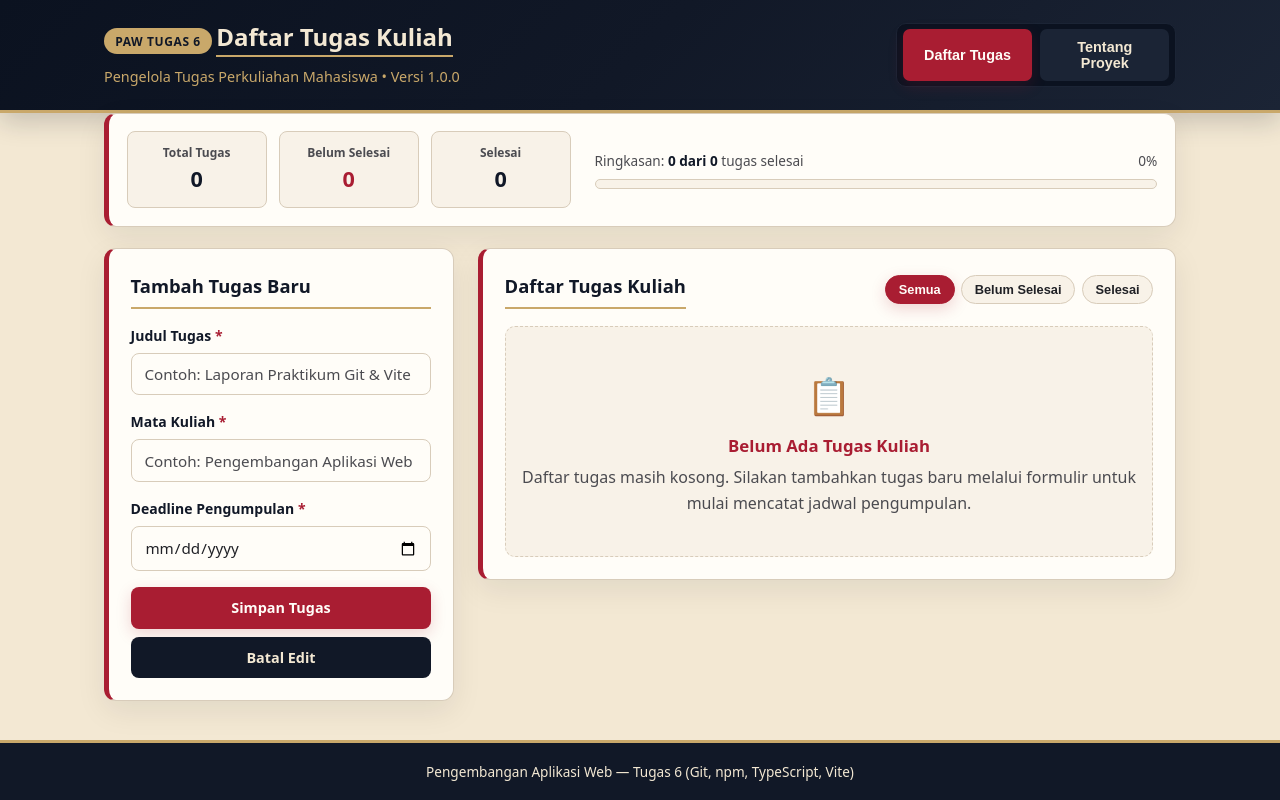
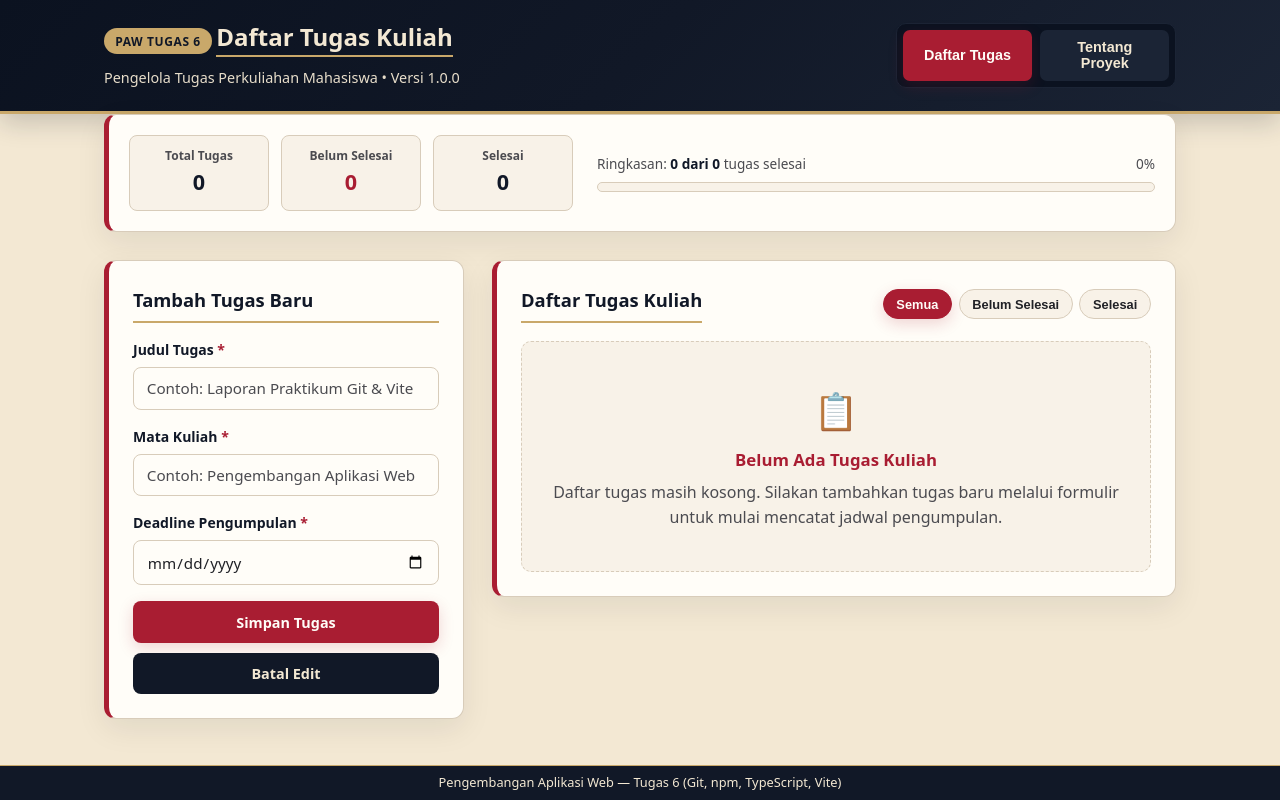
Before and after one commit to sausansyakiraa/daftar-tugas-kuliah, a website built with Vite: page index.html in a window 1280 px wide. Built offline with nearby package versions, Linux system fonts and the light colour scheme.

Commit message:
style: beri jarak atas bawah, ubah warna subjudul ke cream, dan buat footer lebih tipis

```diff
--- a/src/style.css
+++ b/src/style.css
@@ -114,9 +114,10 @@ a:hover {
 
 .subtitle {
   font-size: 0.9rem;
-  color: var(--gold);
-  margin-top: 0.3rem;
+  color: var(--cream);
+  margin-top: 0.35rem;
   font-weight: 500;
+  opacity: 0.95;
 }
 
 /* Navigasi Tab di Header */
@@ -157,8 +158,8 @@ a:hover {
 /* Area Konten Utama */
 .main-content {
   flex: 1;
-  padding-top: 1.5rem;
-  padding-bottom: 2.5rem;
+  padding-top: 2.25rem;
+  padding-bottom: 3.5rem;
 }
 
 /* Bar Ringkasan Tugas (Kartu): Background --ivory, Border kiri 5px --crimson */
@@ -168,8 +169,8 @@ a:hover {
   border: 1px solid var(--border);
   border-left: 5px solid var(--crimson);
   border-radius: 12px;
-  padding: 1.1rem;
-  margin-bottom: 1.35rem;
+  padding: 1.25rem;
+  margin-bottom: 1.75rem;
   box-shadow: var(--shadow-card);
 }
 
@@ -247,7 +248,7 @@ a:hover {
 .layout-grid {
   display: grid;
   grid-template-columns: 1fr;
-  gap: 1.35rem;
+  gap: 1.75rem;
   align-items: start;
 }
 
@@ -258,7 +259,7 @@ a:hover {
   border: 1px solid var(--border);
   border-left: 5px solid var(--crimson);
   border-radius: 12px;
-  padding: 1.35rem;
+  padding: 1.5rem;
   box-shadow: var(--shadow-card);
 }
 
@@ -327,7 +328,8 @@ a:hover {
 .form-actions {
   display: flex;
   flex-direction: column;
-  gap: 0.5rem;
+  gap: 0.6rem;
+  margin-top: 0.25rem;
 }
 
 /* Tombol Sesuai Pemetaan Warna design.md */
@@ -719,14 +721,15 @@ a:hover {
   margin-bottom: 0;
 }
 
-/* Footer: Background --navy, Teks --cream */
+/* Footer: Background --navy, Teks --cream (Tipis) */
 .app-footer {
   background-color: var(--navy);
   color: var(--cream);
-  border-top: 3px solid var(--gold);
-  padding: 1.1rem 0;
+  border-top: 1.5px solid var(--gold);
+  padding: 0.5rem 0;
   text-align: center;
-  font-size: 0.85rem;
+  font-size: 0.8rem;
+  line-height: 1.4;
 }
 
 /* Breakpoint Tablet & Desktop (min-width: 768px) */
@@ -757,8 +760,8 @@ a:hover {
   }
 
   .layout-grid {
-    grid-template-columns: 350px 1fr;
-    gap: 1.5rem;
+    grid-template-columns: 360px 1fr;
+    gap: 1.75rem;
   }
 
   .list-header {
```
